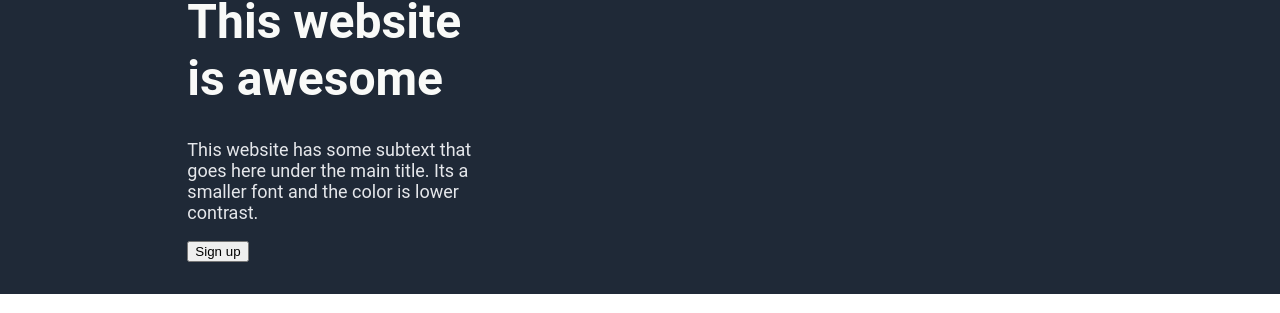
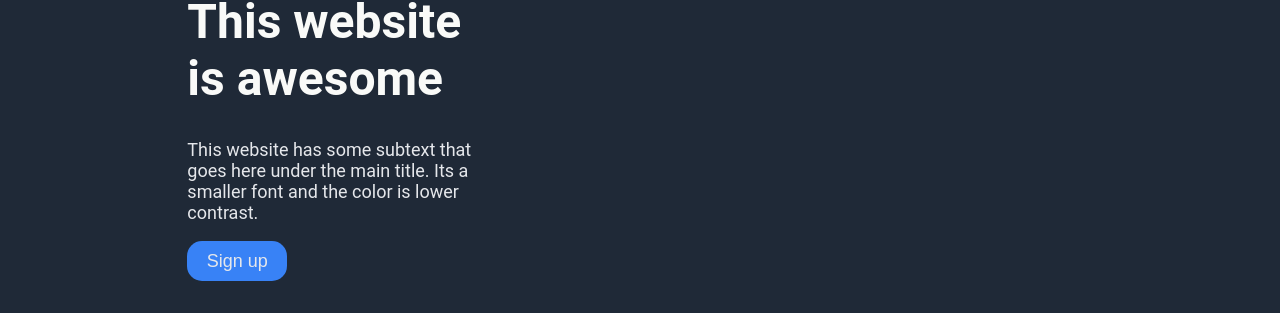
Before and after one commit to fabiusgasber/landingpage, a plain HTML site: page index.html in a window 1280 px wide. Shown: the part 156-469 px from the top of the page. Drawn offline with Linux system fonts and the light colour scheme.

Commit message:
Add styling to hero button

```diff
--- a/styles.css
+++ b/styles.css
@@ -57,3 +57,14 @@ body {
     color: #E5E7EB;
     font-size: 18px;
 }
+
+.hero-content button {
+    padding: 0.5em;
+    width: 100px;
+    height: 40px;
+    background-color: #3882F6;
+    font-size: 18px;
+    color: #E5E7EB;
+    border-radius: 15px;
+    border: 0;
+}
```
